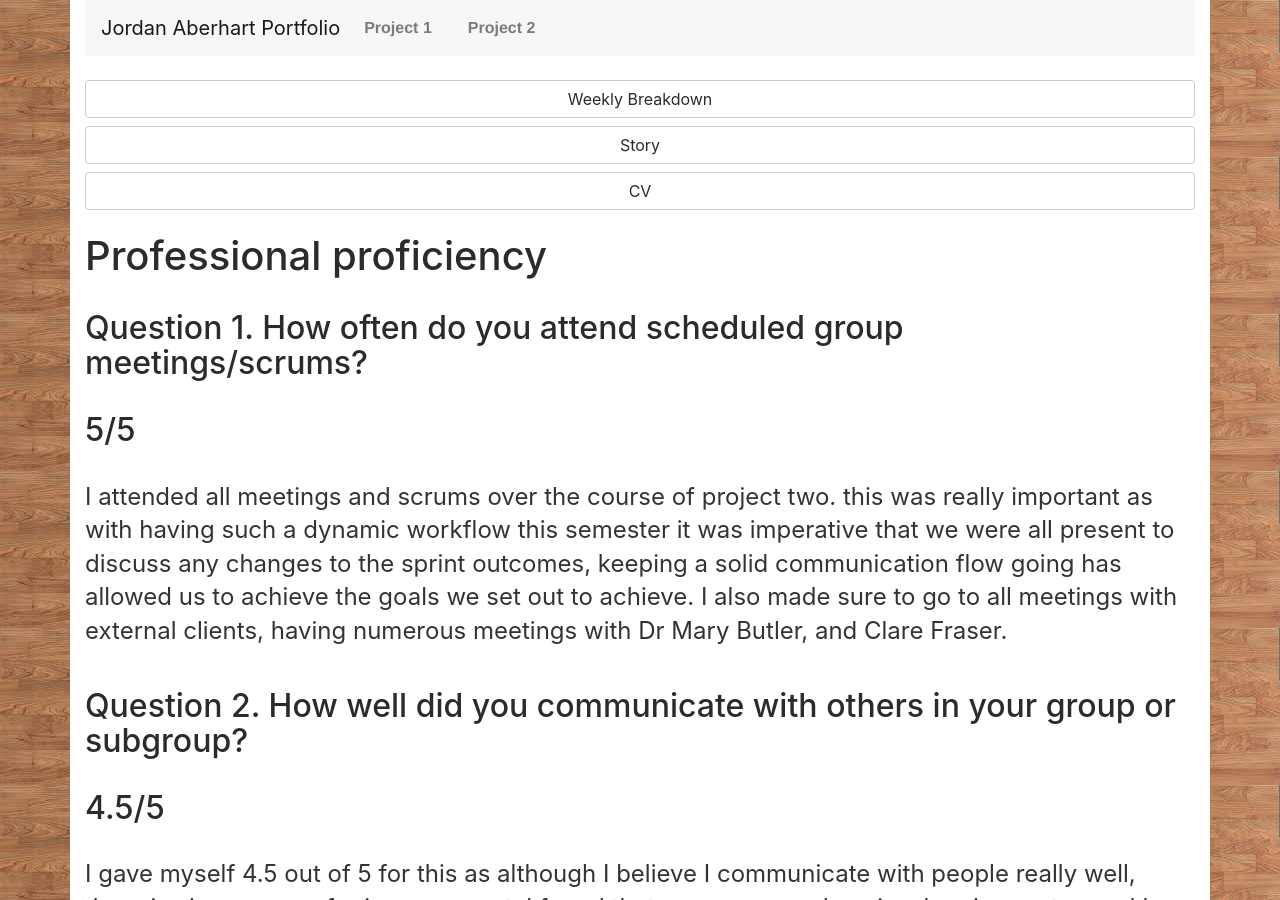
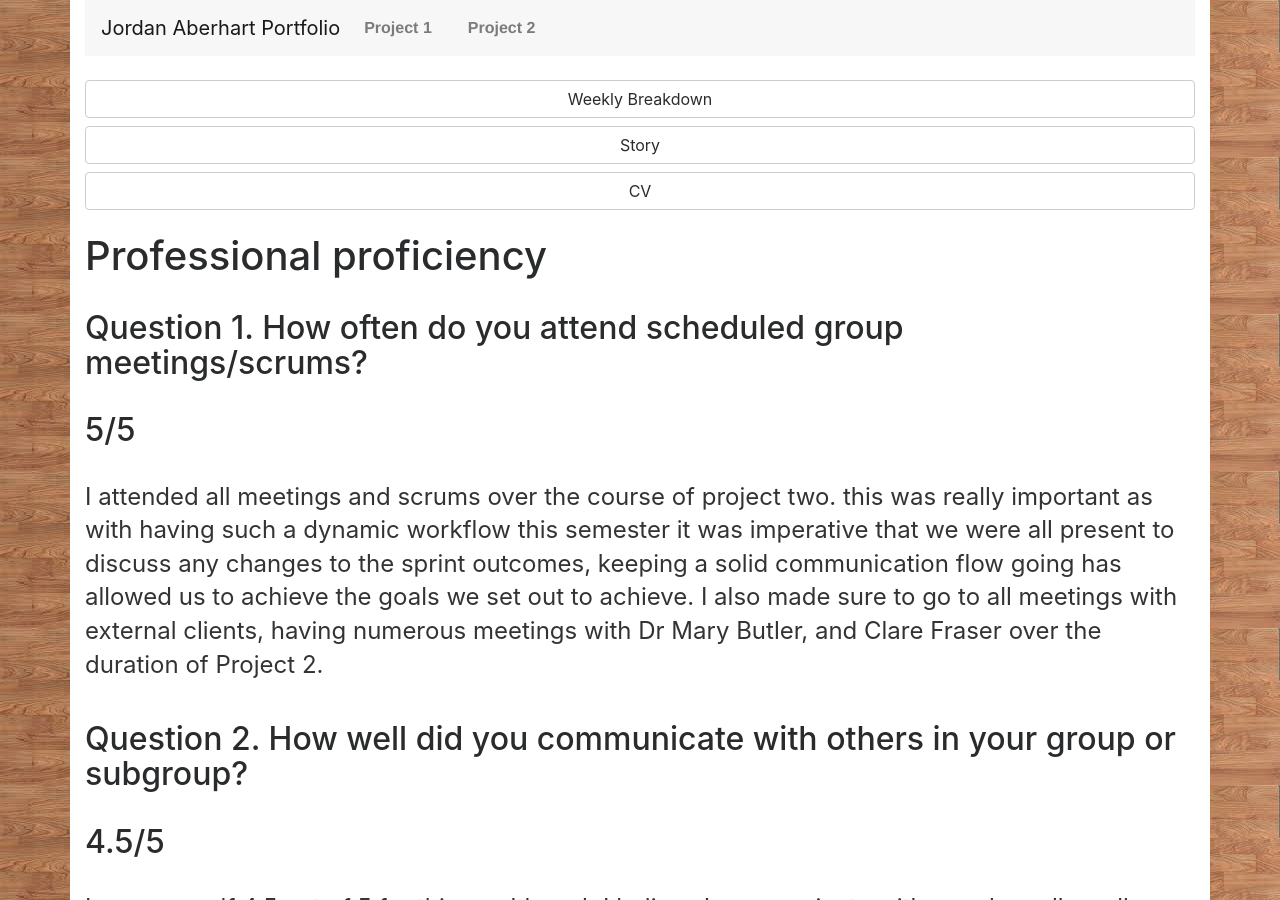
Before and after one commit to aberhjk1/aberhjk1.github.io, a Jekyll site: the page built from selfreview.html, in a window 1280 px wide and 900 px high. Built offline with Jekyll 4.4.1, drawn with Linux system fonts in a browser that asks for light colours; nearby versions of some CDN libraries.

Commit message:
Update selfreview.html

```diff
--- a/selfreview.html
+++ b/selfreview.html
@@ -16,7 +16,7 @@ title: Jordan Aberhart Evidence Portfolio
 <br>
 <p> I attended all meetings and scrums over the course of project two. this was really important as with having such a dynamic workflow
    this semester it was imperative that we were all present to discuss any changes to the sprint outcomes, keeping a solid communication flow going has allowed us to achieve the goals we set out to achieve. I also made sure to go to all meetings with
-  external clients, having numerous meetings with Dr Mary Butler, and Clare Fraser.</p>
+  external clients, having numerous meetings with Dr Mary Butler, and Clare Fraser over the duration of Project 2.</p>
 
 
 <br>
```
